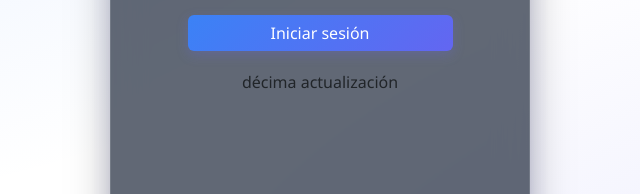
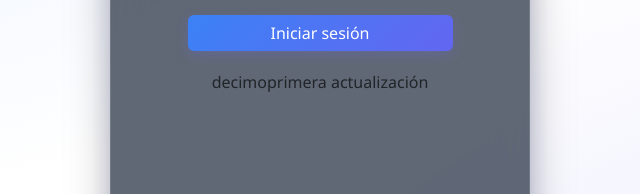
Before and after one commit to kikeEsponja/transporteapp, a plain HTML site: page frontend/vistas/login.html in a window 1280 px wide. Shown: the part 345-539 px from the top of the page, 320-960 px from the left. Drawn offline with nearby package versions, Linux system fonts and the light colour scheme.

Commit message:
quinta actualización frontend 01-10-2026

```diff
--- a/frontend/js/login.js
+++ b/frontend/js/login.js
@@ -46,14 +46,13 @@ solictudRecupPassword.addEventListener('click', async (e) => {
     }
 
     try{
-
         const res = await api('/auth/olvido-password', {
             method: 'POST',
             body: JSON.stringify({ email })
         });
 
         if(mensaje){
-            modalRecupPassword.style.display = 'none';
+            //modalRecupPassword.style.display = 'none';
             mensaje.className = 'alert alert-success mt-3';
             mensaje.textContent = res.message;
         }
--- a/frontend/vistas/login.html
+++ b/frontend/vistas/login.html
@@ -43,7 +43,7 @@
                     <input class="form-control" type="password" id="password" name="password" required>
 
                     <button type="submit" class="btn btn-primary">Iniciar sesión</button>
-                    <p>décima actualización</p>
+                    <p>decimoprimera actualización</p>
 
                     <p id="mensaje"></p>
                 </form>
```
